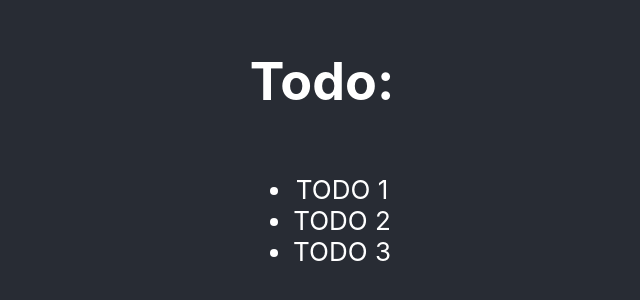
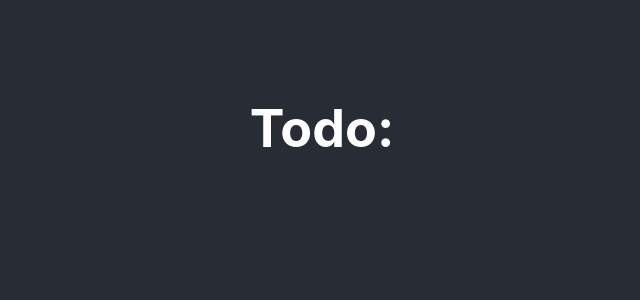
Before and after one commit to MSiestoGarabana/todo-app, a React (Create React App) app: page / in a window 1280 px wide. Shown: the part 246-546 px from the top of the page, without its empty margins (318-958 px from the left). Built offline with nearby package versions, Linux system fonts and the light colour scheme.

Commit message:
SettingUp&Implementing TodoList into Todo.tsx

```diff
--- a/src/todo/Todo.tsx
+++ b/src/todo/Todo.tsx
@@ -1,14 +1,11 @@
+import { TodoList } from "./components/TodoList"
 import { TodoProvider } from "./context/TodoProvider"
 
 export const Todo = () => {
   return (
     <TodoProvider>
       <h1>Todo: </h1>
-        <ul>
-           <li>TODO 1</li>
-           <li>TODO 2</li>
-           <li>TODO 3</li>
-        </ul>
+        <TodoList/>
     </TodoProvider>
 
   )
--- /dev/null
+++ b/src/todo/components/TodoList.tsx
@@ -0,0 +1,11 @@
+import React from 'react'
+
+export const TodoList = () => {
+
+
+    return (
+    <ul>
+
+    </ul>
+  )
+}
```
